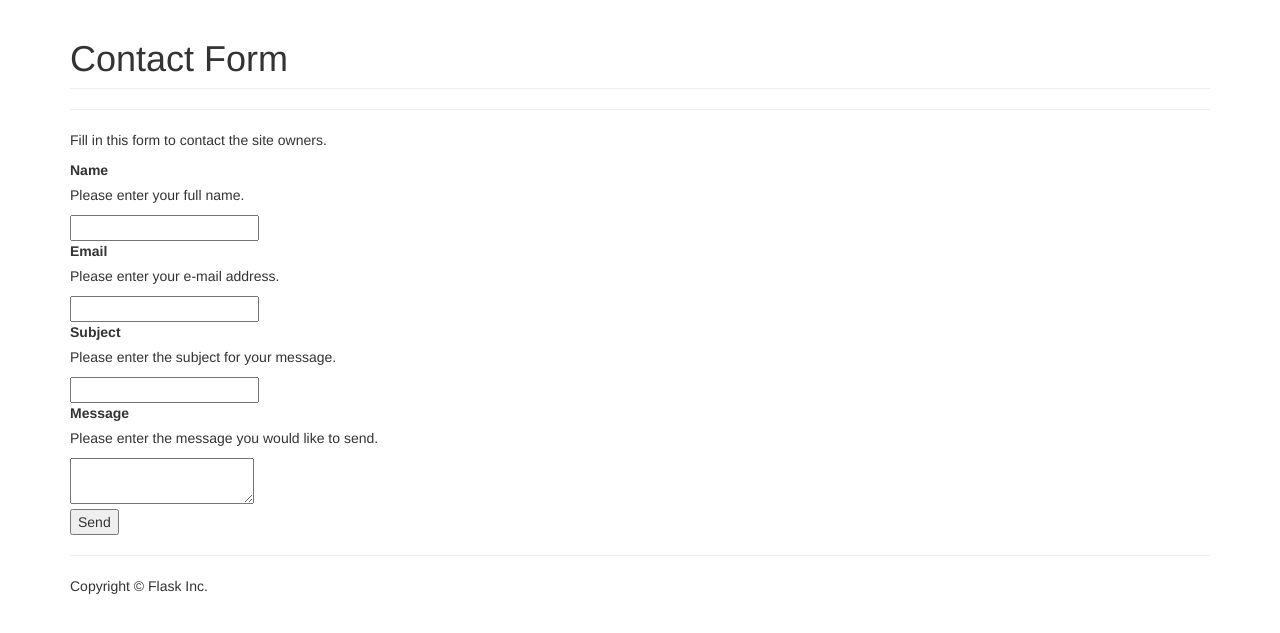
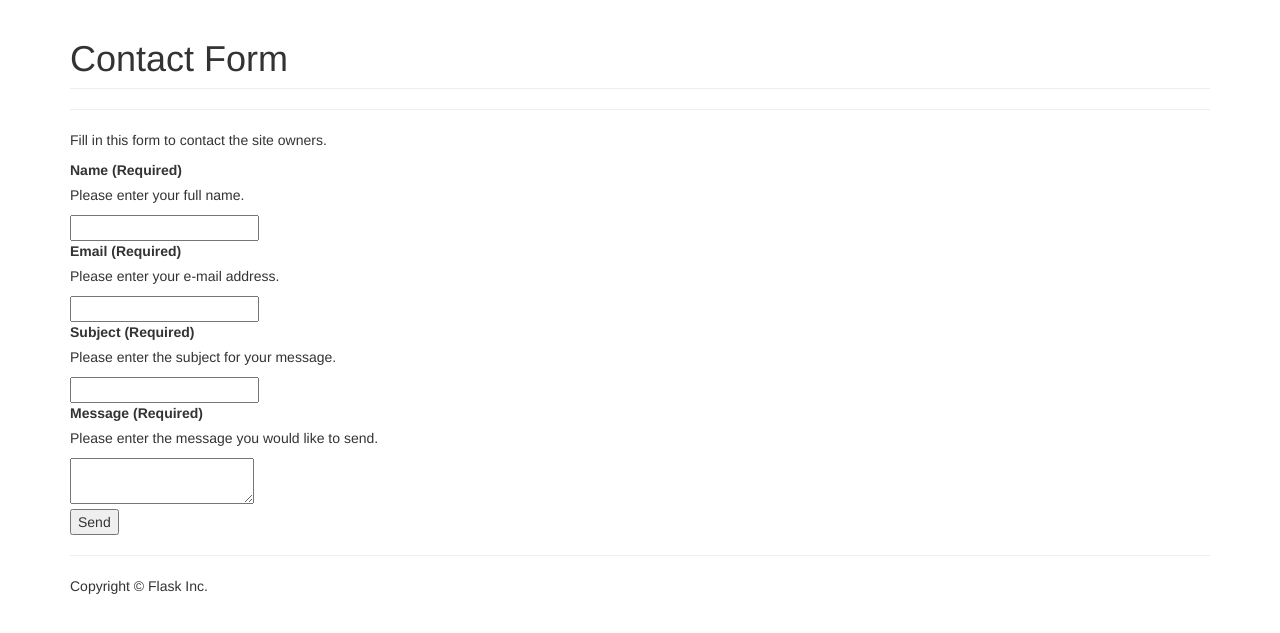
Before and after one commit to staticcoder96/info3180-lab3-ex2, a Flask app: page /contact in a window 1280 px wide. Shown: the part 51-684 px from the top of the page. Run offline with Flask 2, Linux system fonts and the light colour scheme; some libraries are stand-ins or nearby versions.

Commit message:
initial commit

```diff
--- a/app/static/css/app.css
+++ b/app/static/css/app.css
@@ -5,3 +5,6 @@ body {
 .flashes{
     color:red;
 }
+.Required{
+    color: red;
+}
--- a/app/templates/contact.html
+++ b/app/templates/contact.html
@@ -9,25 +9,25 @@
 
 <form action="/contact" method="post" >
     <div>
-        <label for="name">Name </label>
+        <label for="name">Name (Required) </label>
         <p>Please enter your full name. </p>
         <input type="text" name="name" id="name"/>
     </div>
 
     <div>
-         <label for="mail"> Email </label>
+         <label for="mail"> Email (Required) </label>
          <p>Please enter your e-mail address. </p>
          <input type="text" name="mail" id="mail"/>
     </div>
 
     <div>
-        <label for="subject"> Subject </label>
+        <label for="subject"> Subject (Required)</label>
         <p>Please enter the subject for your message. </p>
         <input type="text" name="subject" id="subject"/>
     </div>
 
     <div>
-        <label for="message."> Message </label>
+        <label for="message."> Message (Required) </label>
         <p>Please enter the message you would like to send. </p>
         <textarea  name="message" id="message"></textarea>
     </div>
```
